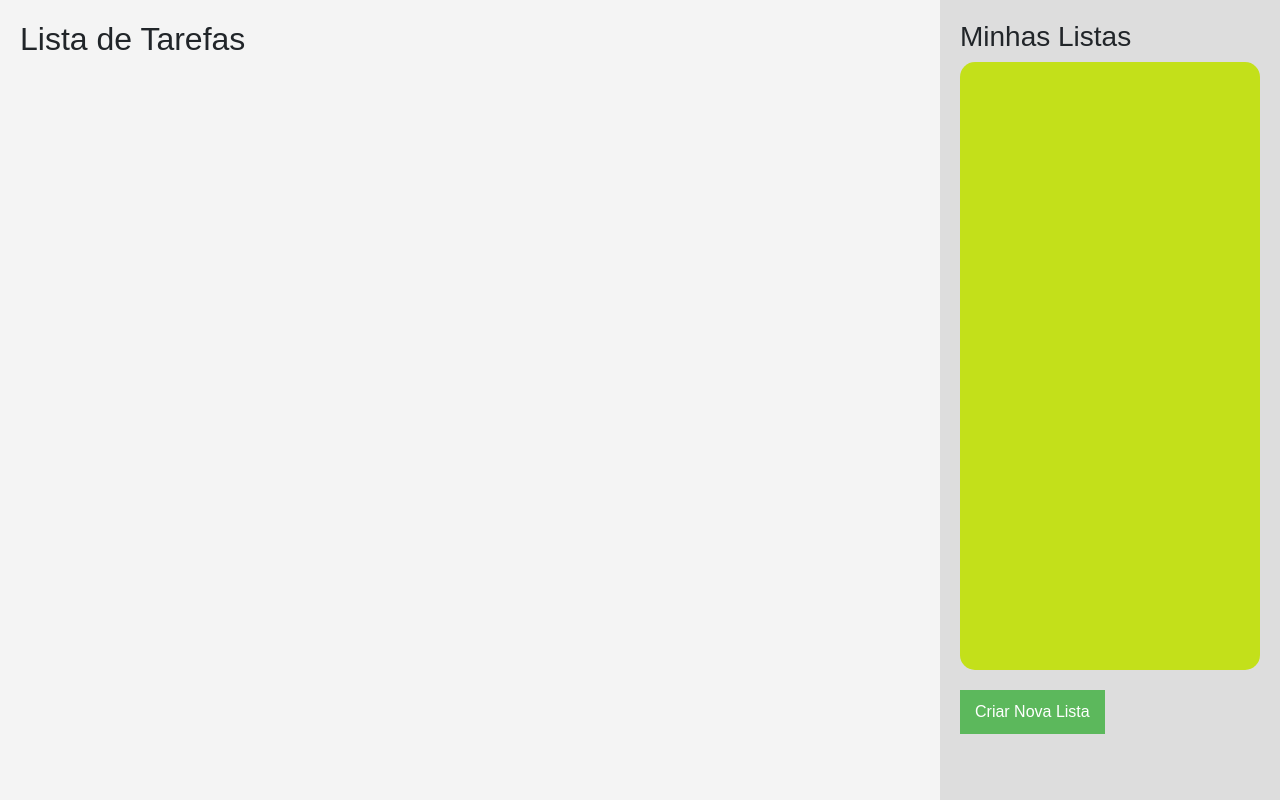
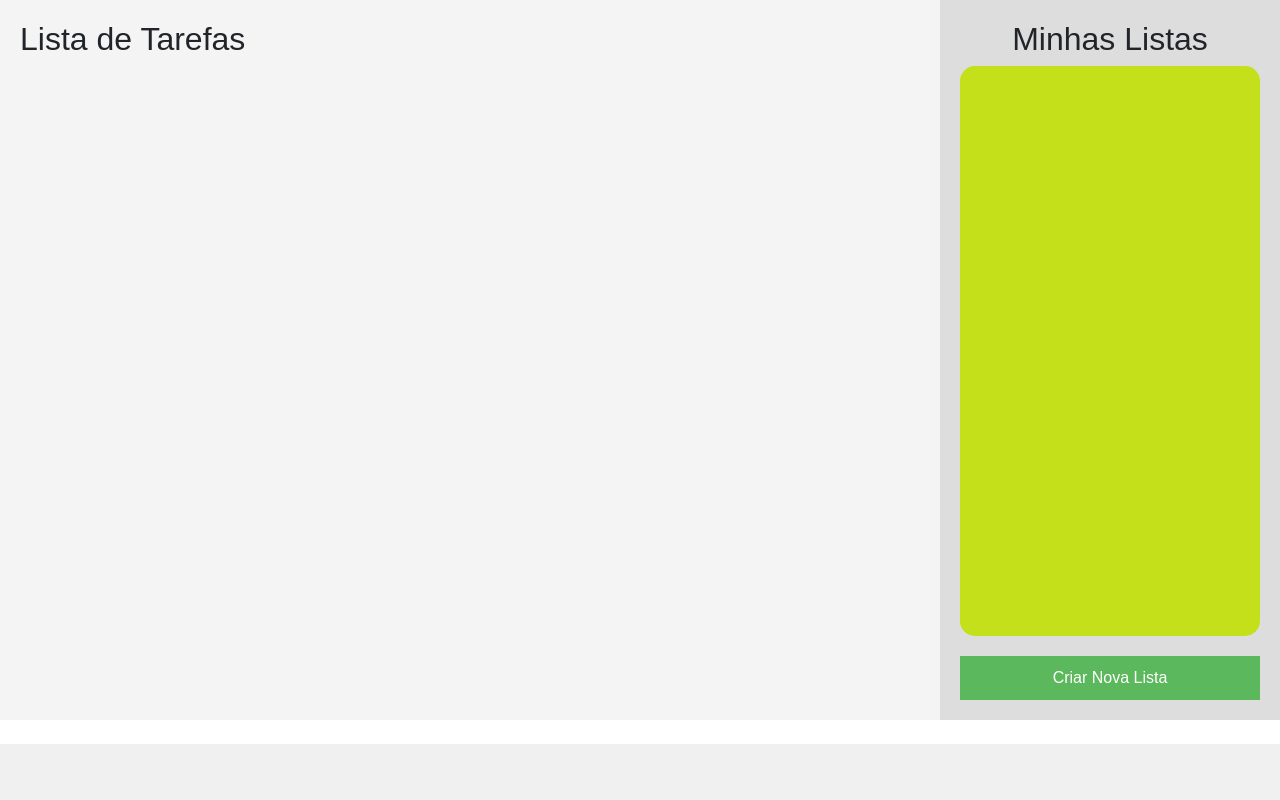
Before and after one commit to oLuizBarbosa/loginTeste, a PHP site: page /view/dashboard.php in a window 1280 px wide. Shown: the part 56-856 px from the top of the page. After the commit the page ends 800 px from the top, so only its background shows below. Run offline with PHP 8.4, Linux system fonts and the light colour scheme; the visitor is signed in with stand-in values (Sample User, id 1).

Commit message:
Ajustando algumas coisas na tela

```diff
--- a/style/style.css
+++ b/style/style.css
@@ -16,7 +16,7 @@ body {
 
 .dashboard {
     display: flex;
-    height: 100vh; /* Ocupa a altura total da tela */
+    height: 90vh; /* Ocupa a altura total da tela */
 }
 
 
@@ -28,16 +28,23 @@ body {
 
 
 .barra-lateral {
+    display: flex;
     flex: 1;
     padding: 20px;
     background-color: #ddd;
+    height: 90vh;
+    box-sizing: border-box;
+    justify-content: space-between;
+    justify-items: center;
+    flex-direction: column;
 }
 
 .listas-de-tarefa{
     background-color: #c3e01a;
     border-radius: 15px;
     padding: 45px;
-    height: 80%;
+    height: 100vh;
+
 }
 
 /* Ajuste de título e botões */
--- a/view/exibirLista.php
+++ b/view/exibirLista.php
@@ -4,14 +4,16 @@
         <div class="conteudo-principal">
             <h2>Lista de Tarefas</h2>
             <!-- Conteúdo da lista de tarefas vai aqui -->
+
+
+
         </div>
 
         <!-- Seção Menor à Direita -->
         <div class="barra-lateral">
-            <h3>Minhas Listas</h3>
-            <div class="listas-de-tarefa"> </div>
-            <button>Criar Nova Lista</button>
-
+                <h2 style="text-align: center; max-height: 100%;">Minhas Listas</h2>
+                <div class="listas-de-tarefa"> </div>
+                <button>Criar Nova Lista</button>
         </div>
     </div>
 
```
